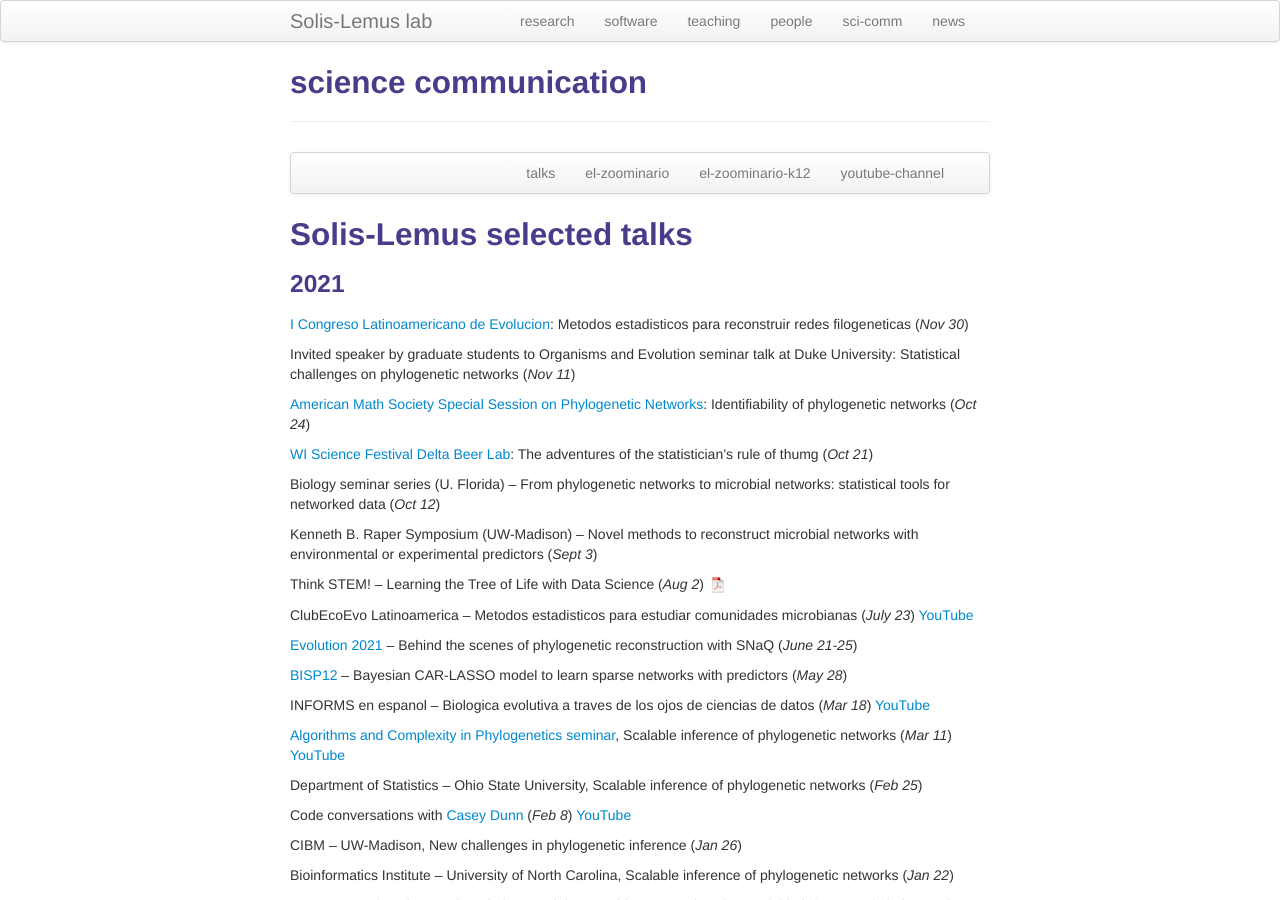
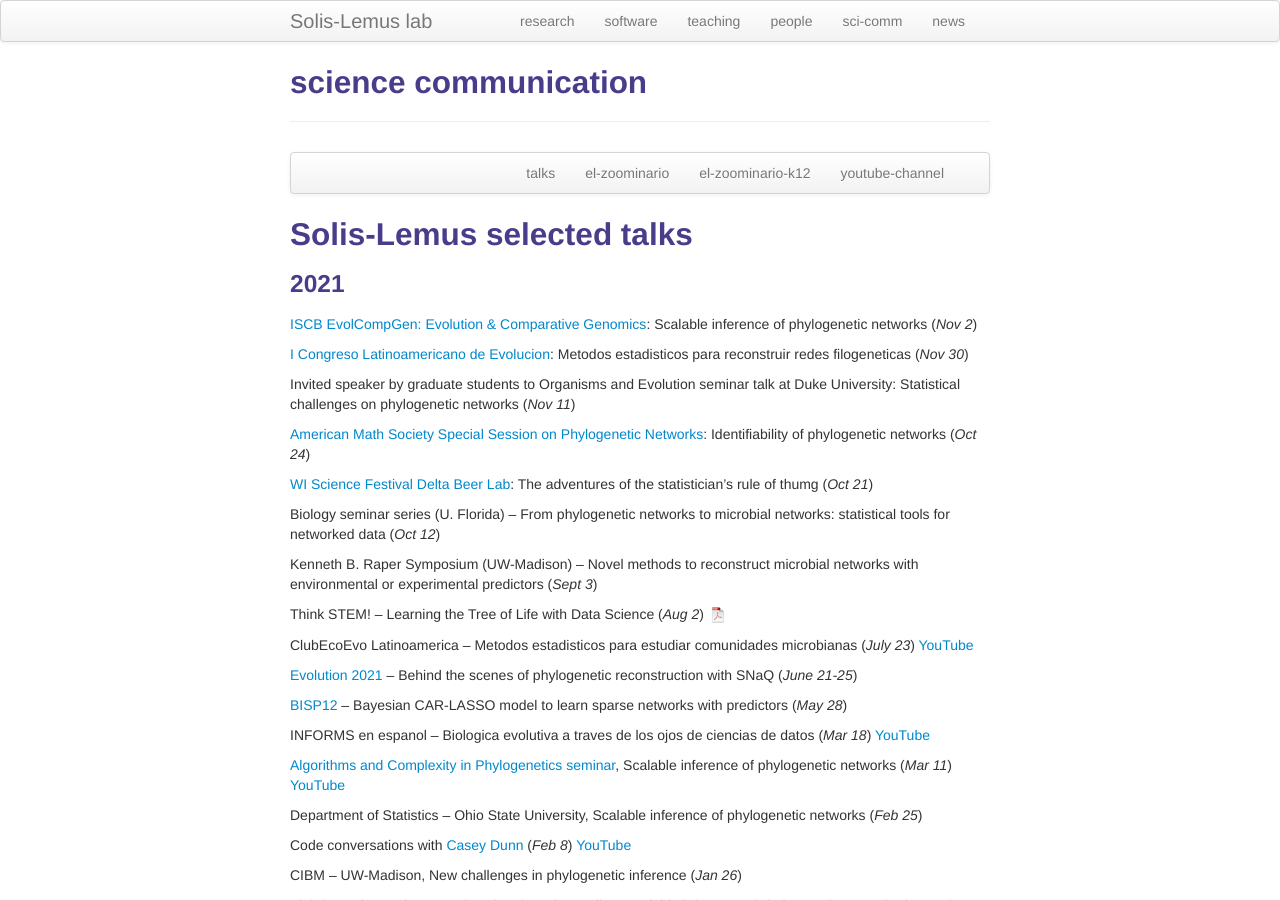
Before and after one commit to solislemuslab/solislemuslab.github.io, a Jekyll site: the page built from pages/talks.md, in a window 1280 px wide and 900 px high. Built offline with Jekyll 4.4.1, drawn with Linux system fonts in a browser that asks for light colours.

Commit message:
added nov talk

```diff
--- a/pages/talks.md
+++ b/pages/talks.md
@@ -19,6 +19,8 @@ description: Claudia Solis-Lemus' talks
 ## <a name="talks"></a>Solis-Lemus selected talks
 
 ### 2021
+
+[ISCB EvolCompGen: Evolution & Comparative Genomics](https://www.iscb.org/cms_addon/conferences/ismbeccb2021/tracks/evolcompgen): Scalable inference of phylogenetic networks (_Nov 2_)
 
 [I Congreso Latinoamericano de Evolucion](https://www.socevol.cl/?p=1621&lang=en): Metodos estadisticos para reconstruir redes filogeneticas (_Nov 30_)
 
```
